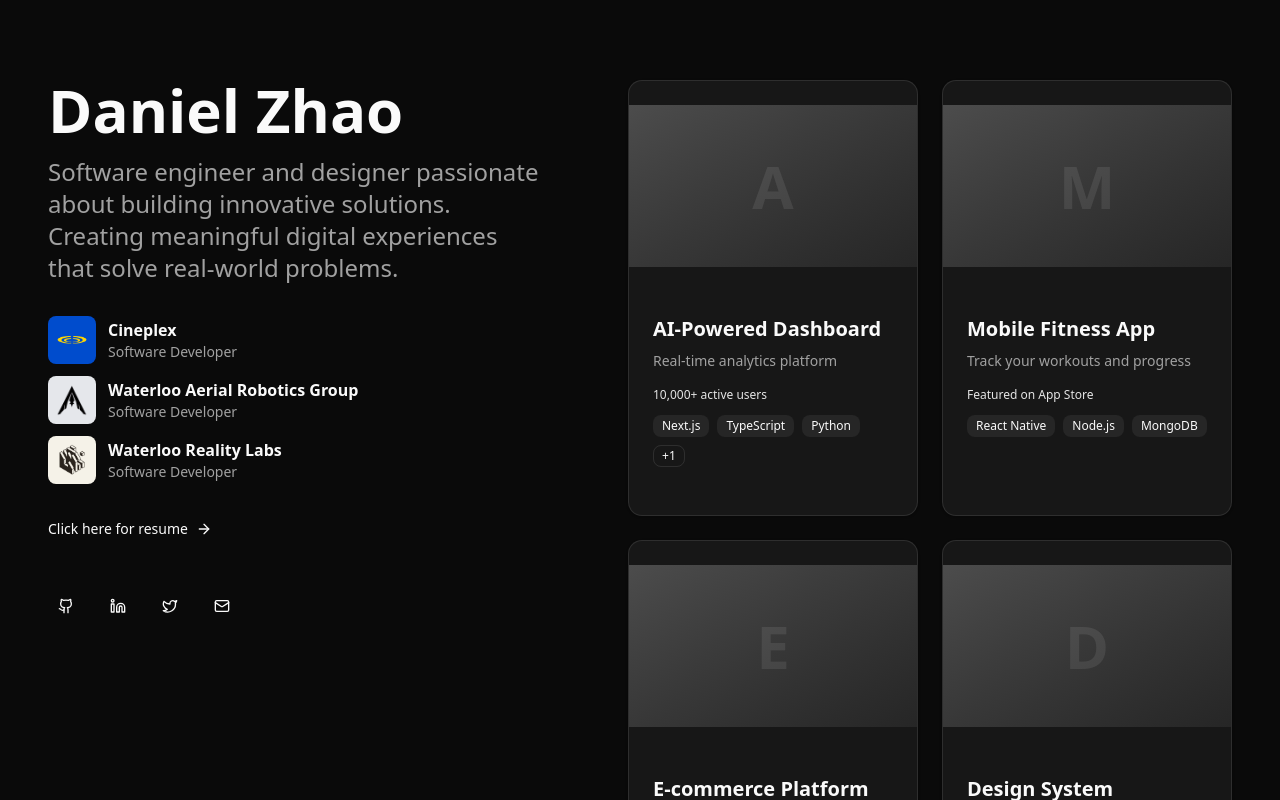
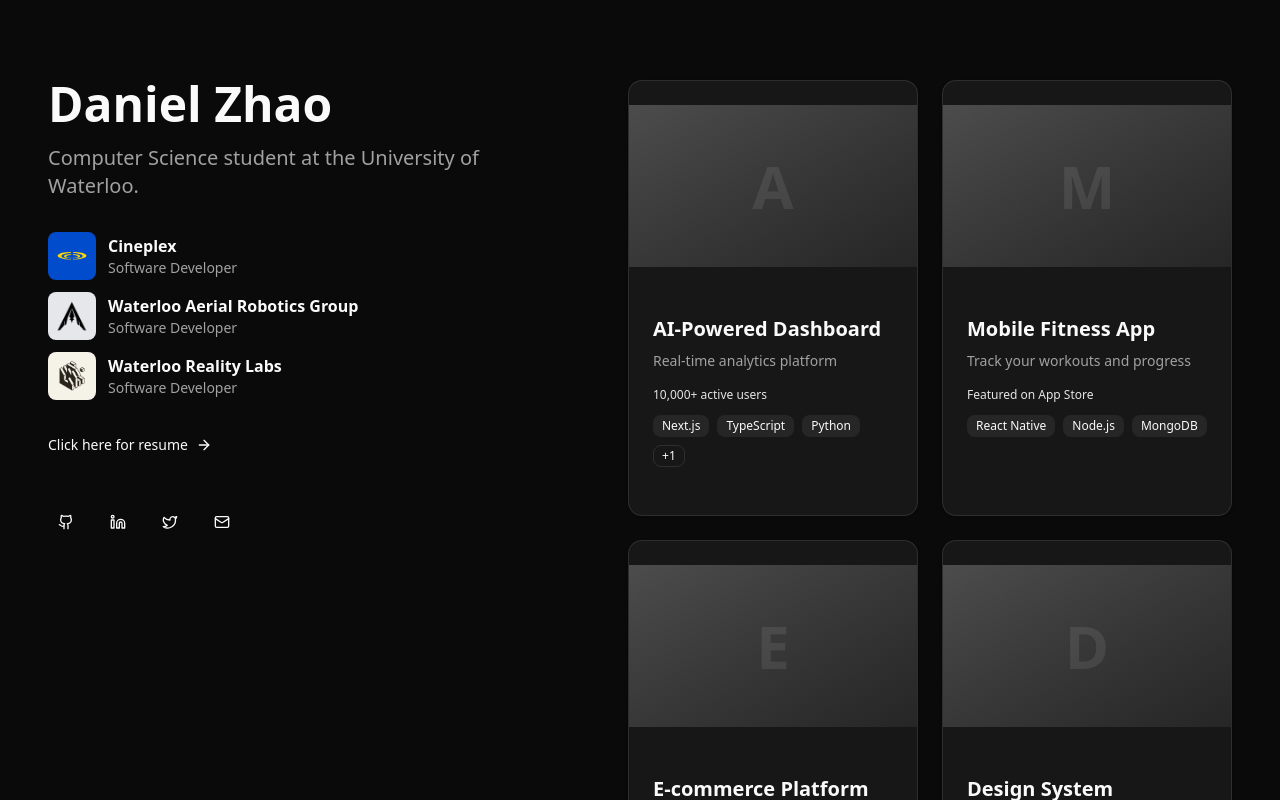
Before and after one commit to danielquzhao/personal-website-v2, a Next.js app: page / in a window 1280 px wide. Shown: the top 800 px of the page. Built offline with nearby package versions, Linux system fonts and the light colour scheme.

Commit message:
Reduce text size

```diff
--- a/components/hero.tsx
+++ b/components/hero.tsx
@@ -6,11 +6,9 @@ import Image from "next/image";
 export function Hero() {
   return (
     <section className="mb-8">
-      <h1 className="text-5xl md:text-6xl font-bold mb-4">Daniel Zhao</h1>
-      <p className="text-xl md:text-2xl text-muted-foreground mb-8 max-w-2xl">
-        Software engineer and designer passionate about building innovative
-        solutions. Creating meaningful digital experiences that solve real-world
-        problems.
+      <h1 className="text-4xl md:text-5xl font-bold mb-4">Daniel Zhao</h1>
+      <p className="text-lg md:text-xl text-muted-foreground mb-8 max-w-2xl">
+        Computer Science student at the University of Waterloo.
       </p>
 
       <div className="space-y-3 mb-8">
```
